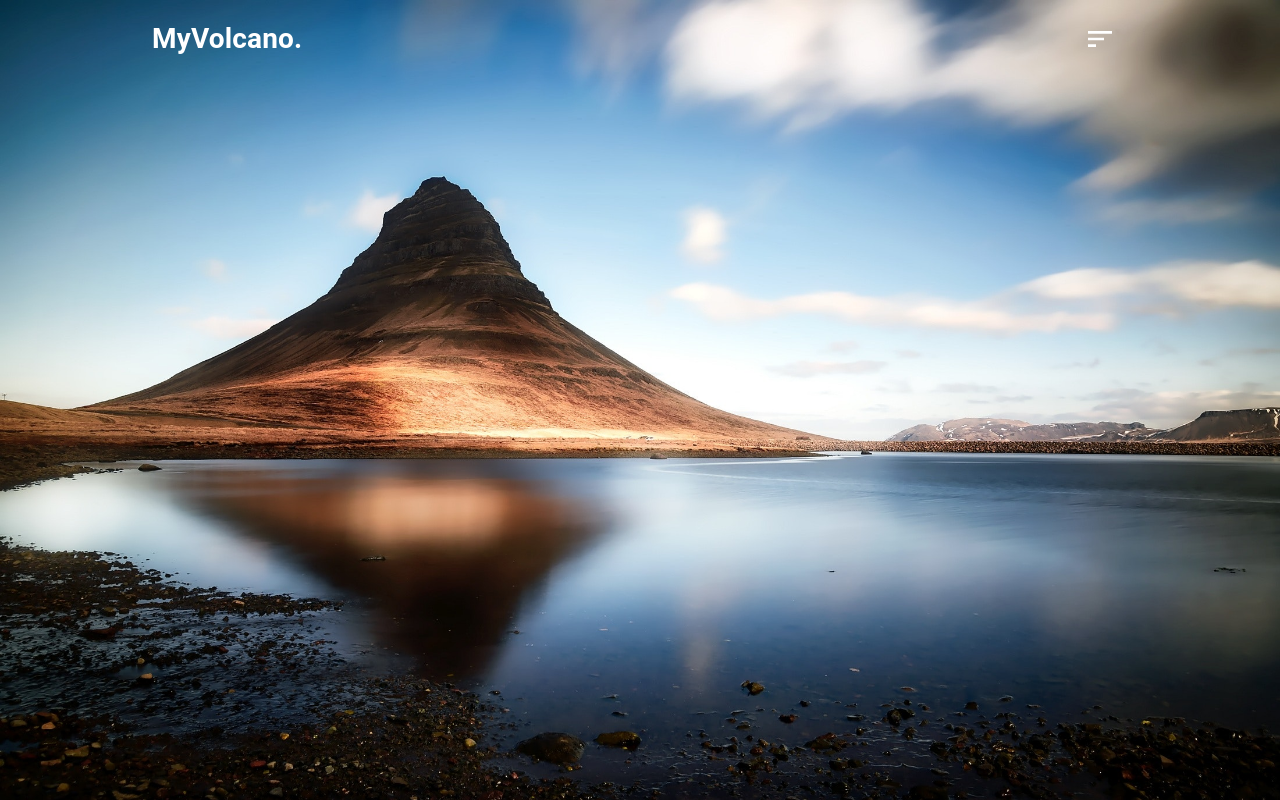
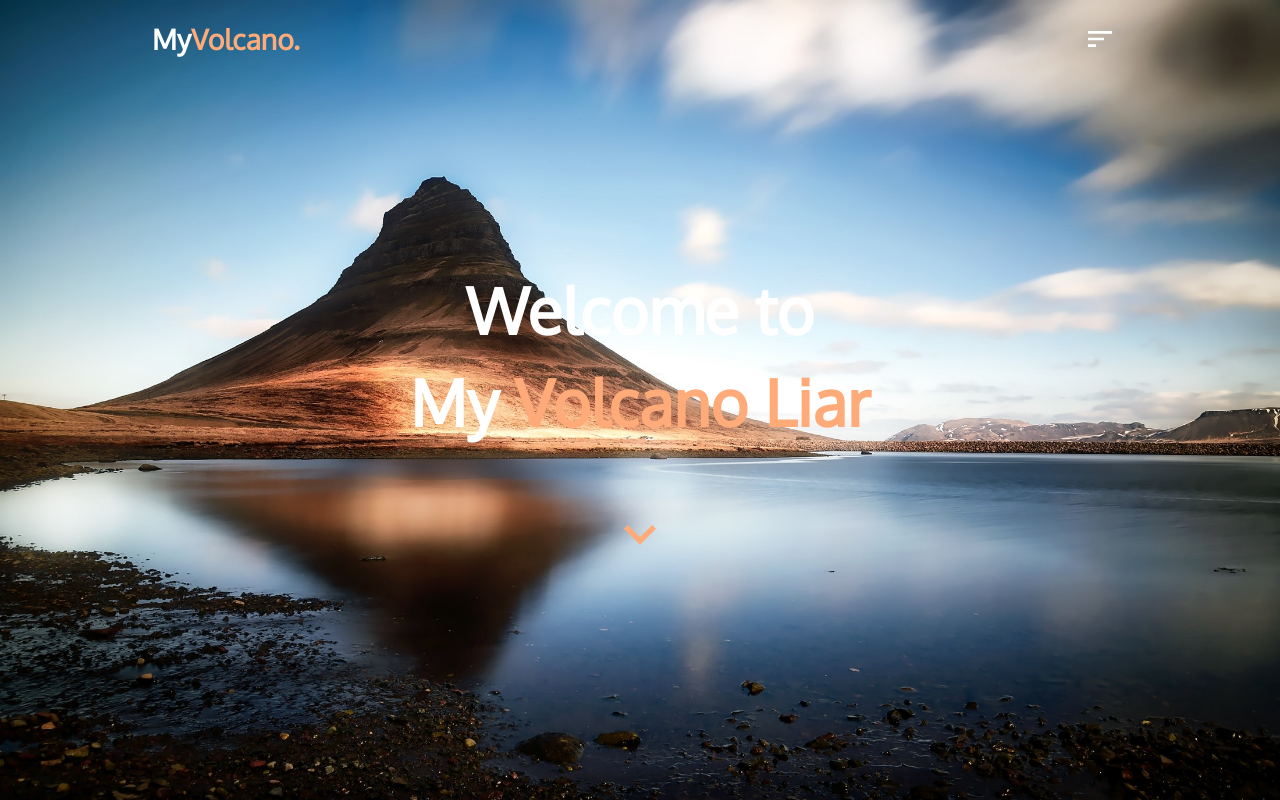
Before and after one commit to coleman-buffa/volcano-landing, a React (Create React App) app in the folder client/: page / in a window 1280 px wide. Built offline with nearby package versions, Linux system fonts and the light colour scheme.

Commit message:
Add page title; more styling.

```diff
--- a/client/public/index.html
+++ b/client/public/index.html
@@ -1,19 +1,19 @@
 <!DOCTYPE html>
 <html lang="en">
+
 <head>
   <meta charset="utf-8" />
   <link rel="icon" href="%PUBLIC_URL%/favicon.ico" />
   <meta name="viewport" content="width=device-width, initial-scale=1" />
   <meta name="theme-color" content="#000000" />
-    <meta
-      name="description"
-      content="Web site created using create-react-app"
-    />
+  <meta name="description" content="Web site created using create-react-app" />
   <link rel="apple-touch-icon" href="%PUBLIC_URL%/logo192.png" />
   <!--
       manifest.json provides metadata used when your web app is installed on a
       user's mobile device or desktop. See https://developers.google.com/web/fundamentals/web-app-manifest/
     -->
+  <link rel="preconnect" href="https://fonts.gstatic.com">
+  <link href="https://fonts.googleapis.com/css2?family=Oxygen&display=swap" rel="stylesheet">
   <link rel="manifest" href="%PUBLIC_URL%/manifest.json" />
   <!--
       Notice the use of %PUBLIC_URL% in the tags above.
@@ -26,6 +26,7 @@
     -->
   <title>React App</title>
 </head>
+
 <body>
   <noscript>You need to enable JavaScript to run this app.</noscript>
   <div id="root"></div>
@@ -40,4 +41,5 @@
       To create a production bundle, use `npm run build` or `yarn build`.
     -->
 </body>
+
 </html>
--- a/client/src/components/Header.js
+++ b/client/src/components/Header.js
@@ -1,9 +1,18 @@
 import { makeStyles } from '@material-ui/core/styles';
 import { AppBar, IconButton, Toolbar } from '@material-ui/core';
 import SortIcon from '@material-ui/icons/Sort';
+import ExpandMoreIcon from '@material-ui/icons/ExpandMore';
 
 
 const useStyles = makeStyles((theme) => ({
+  root: {
+    display: 'flex',
+    justifyContent: 'center',
+    alignItems: 'center',
+    height: '100vh',
+    fontFamily: 'Oxygen'
+
+  },
   appbar: {
     background: 'none',
   },
@@ -18,18 +27,42 @@
     color: '#fff',
     fontSize: '2rem'
   },
+  colorText: {
+    color: '#FFAB79',
+  },
+  container: {
+    textAlign:'center',
+  },
+  title: {
+    color: '#fff',
+    fontSize:'4rem',
+  },
+  goDown: {
+    color:'#FFAB79',
+    fontSize: '4rem',
+  },
 }));
 
 export default function Header() {
   const classes = useStyles();
-  return <div>
+  return (
+    <div className={classes.root}>
       <AppBar className={classes.appbar} elevation={0}>
-      <Toolbar className = {classes.appbarWrapper}>
-        <h1 className={classes.appbarTitle}>MyVolcano.</h1>
+        <Toolbar className={classes.appbarWrapper}>
+          <h1 className={classes.appbarTitle}>
+            My<span className={classes.colorText}>Volcano.</span></h1>
           <IconButton>
             <SortIcon className={classes.icon} />
           </IconButton>
         </Toolbar>
       </AppBar>
+      <div className={classes.container}>
+        <h1 className={classes.title}>
+          Welcome to <br /> My <span className={classes.colorText}>Volcano Liar</span></h1>
+          <IconButton>
+            <ExpandMoreIcon className={classes.goDown}/>
+          </IconButton>
       </div>
+    </div>
+  )
 }
```
Lines whose indentation alone changed are shown as unchanged.
